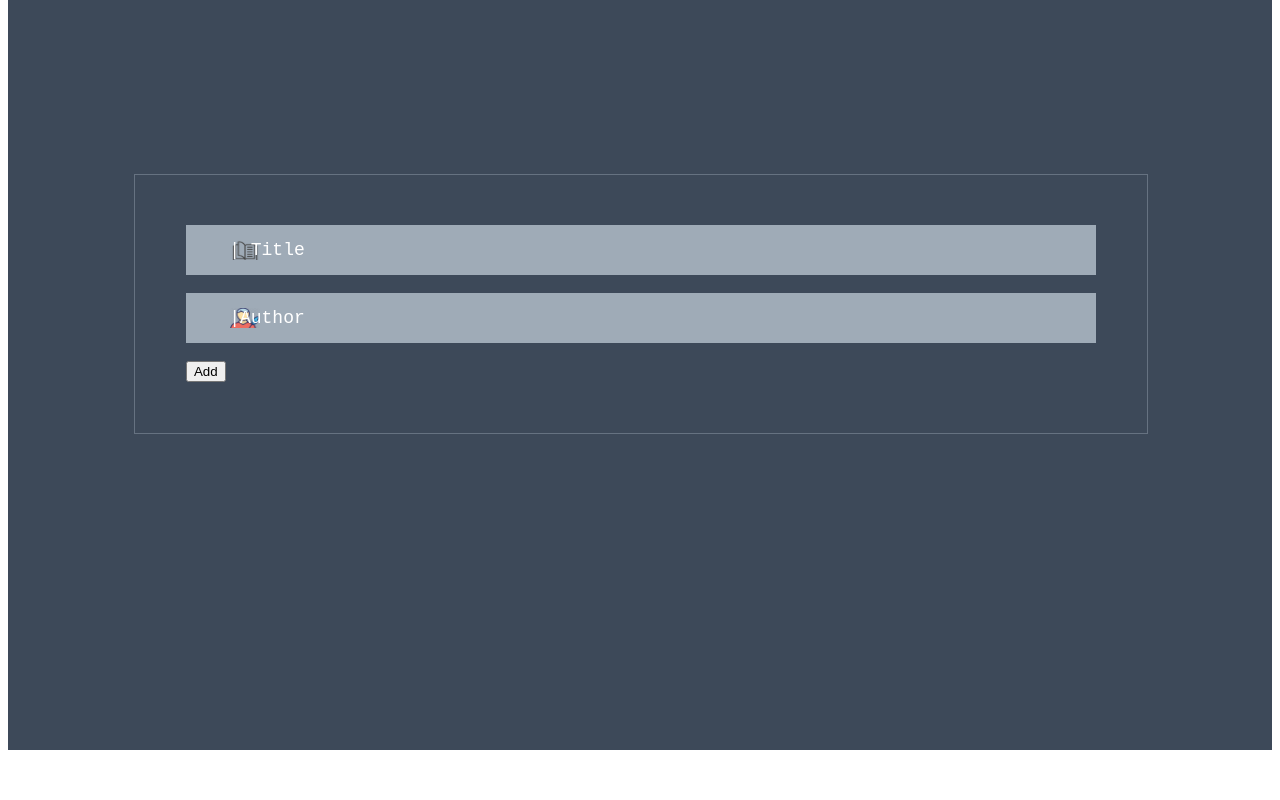
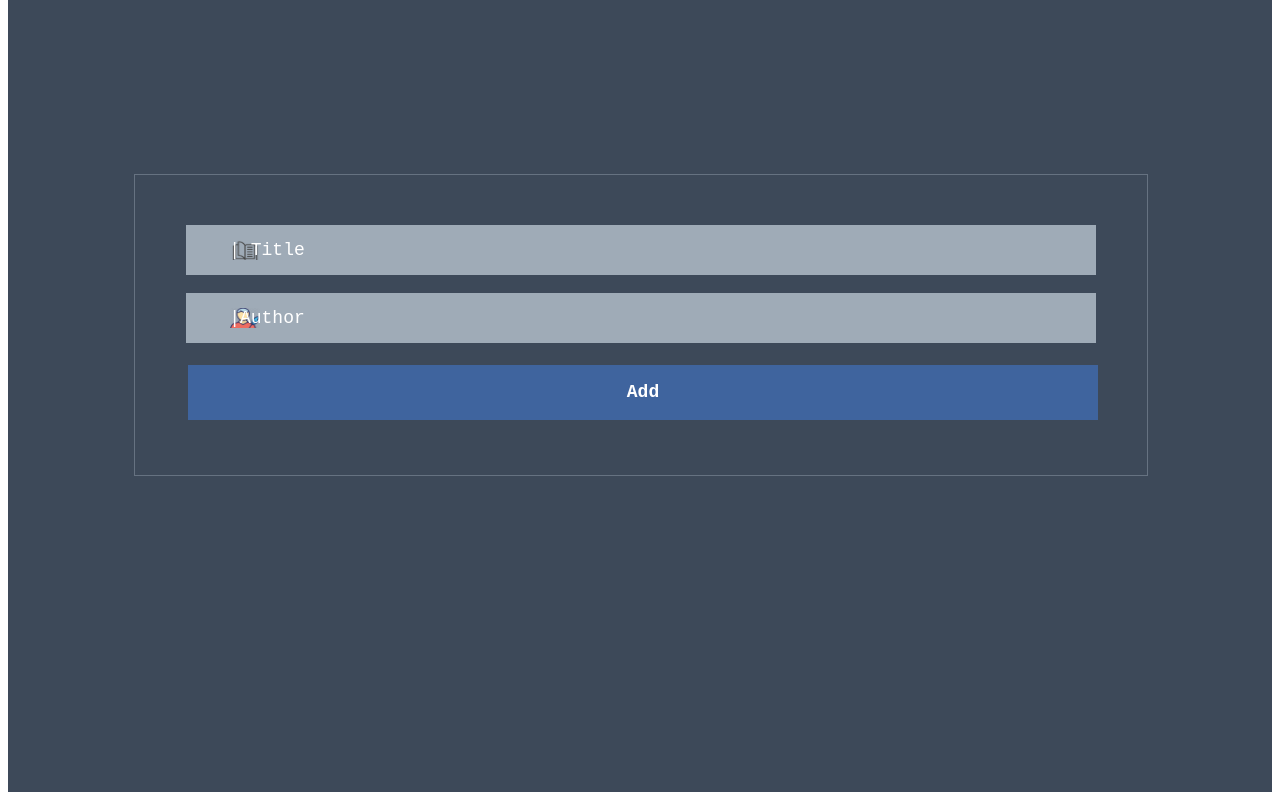
Before and after one commit to taher-software/Awesome-Books, a plain HTML site: page index.html in a window 1280 px wide. Shown: the part 875-1675 px from the top of the page. Before the commit the page ends 1633 px from the top, so only its background shows below. Drawn offline with Linux system fonts and the light colour scheme.

Commit message:
style the add button

```diff
--- a/styles/index.css
+++ b/styles/index.css
@@ -98,3 +98,20 @@ h2 {
     line-height: 1.6;
     font-size: 18px;
   }
+
+  .add-book {
+    background-color:rgb(63, 100, 158);
+    border: none;
+    color: white;
+    padding: 15px 32px;
+    text-align: center;
+    text-decoration: none;
+    display: inline-block;
+    font-size: 18px;
+    margin: 4px 2px;
+    cursor: pointer;
+    width: 100%;
+    font-family: monospace, sans-serif;
+    font-weight: 600;
+    line-height: 1.4;
+  }
```
